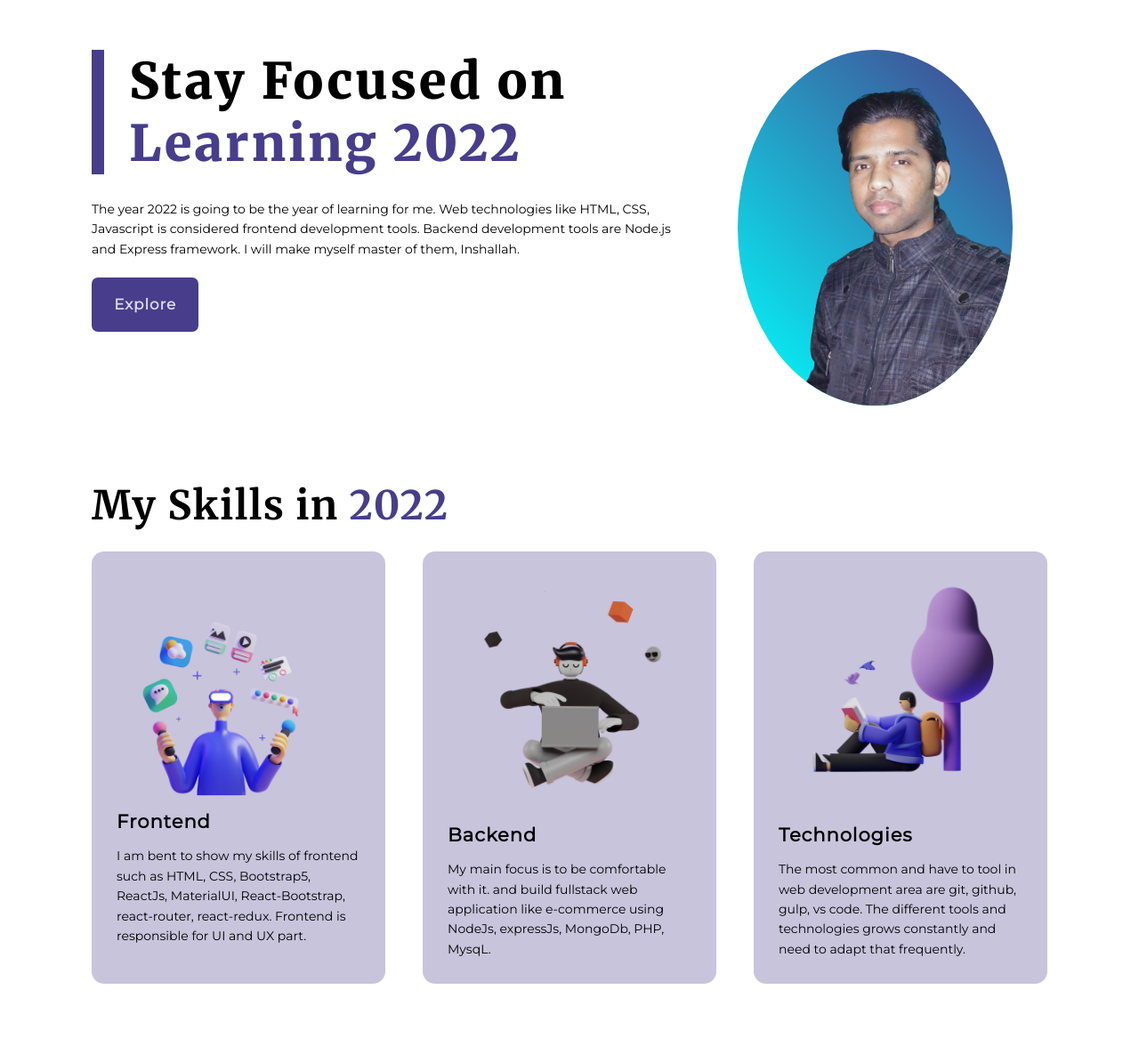
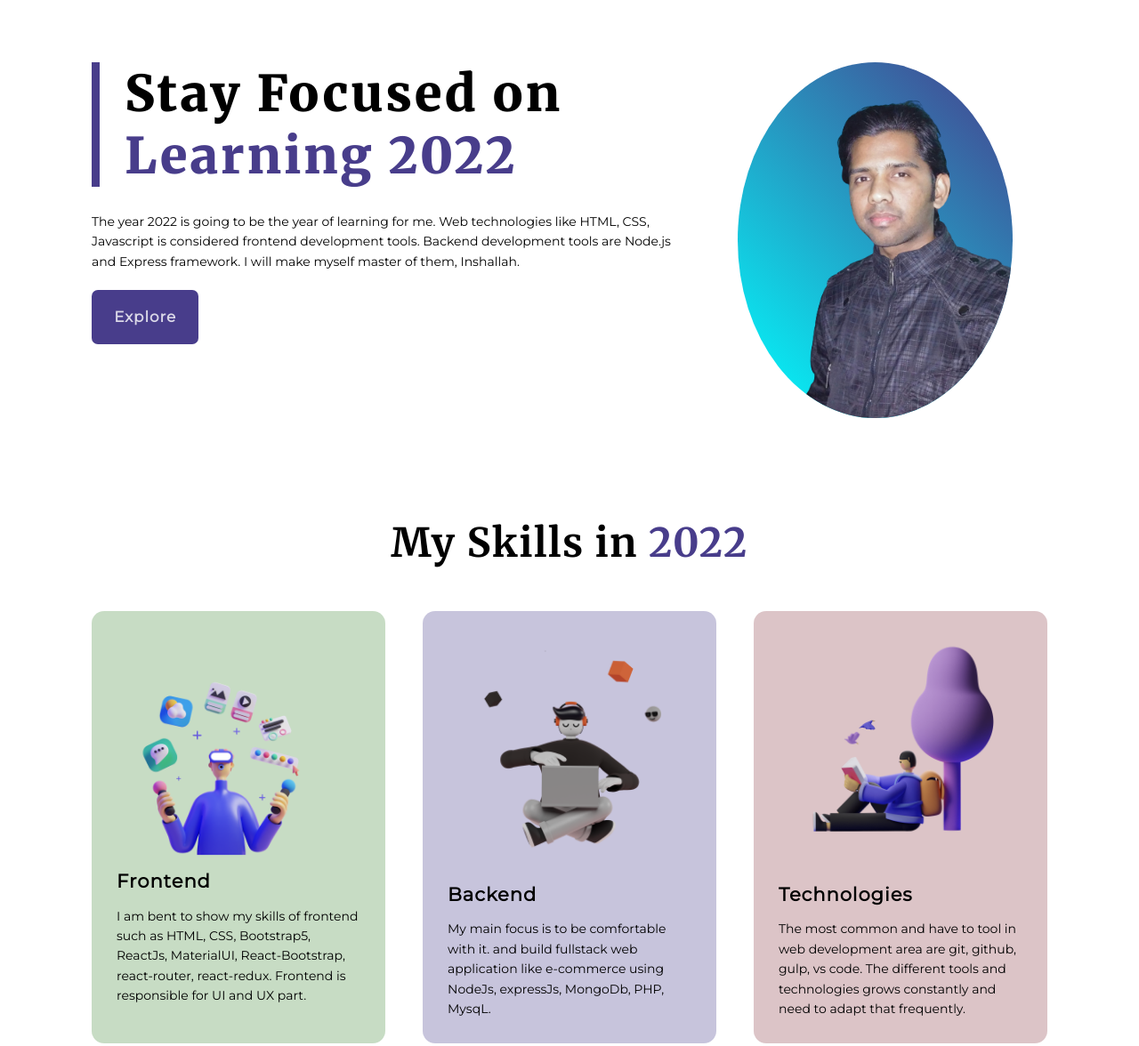
Before and after one commit to hasanTheBest/ph-ml1-basic-portfolio, a plain HTML site: page index.html in a window 1280 px wide. Shown: the top 1176 px of the page at 89% size. Drawn offline with Linux system fonts and the light colour scheme.

Commit message:
final, code to be submitted.

```diff
--- a/style.css
+++ b/style.css
@@ -1,11 +1,11 @@
-/* Reset */
+/* ========== Reset ========== */
 * {
   box-sizing: border-box;
   margin: 0;
   padding: 0;
 }
 
-/* General */
+/* ========== General ========== */
 html {
   font-size: 14px;
 }
@@ -90,7 +90,7 @@ main {
 
 section {
   margin: 2rem 0;
-  padding: 2rem;
+  padding: 3rem 2rem;
 }
 
 .color-darkblue {
@@ -112,7 +112,7 @@ section {
   display: flex;
 }
 .banner-title {
-  border-left: 1rem solid darkslateblue;
+  border-left: 0.7rem solid darkslateblue;
   padding-left: 2rem;
 }
 .banner-content {
@@ -136,6 +136,10 @@ section {
 }
 
 /* ====== 2.Skill Section ======  */
+.section-skill > h2 {
+  margin-bottom: 3.5rem;
+  text-align: center;
+}
 .skill-item-container {
   display: flex;
 }
@@ -150,15 +154,17 @@ section {
 
 .skill-item-container > div:first-child {
   margin-left: 0;
+  background-color: rgba(72, 140, 61, 0.3);
 }
 .skill-item-container > div:last-child {
   margin-right: 0;
+  background-color: rgba(139, 61, 72, 0.3);
 }
 
 /* ====== 3.Services Sections ====== */
 .service-item {
   display: flex;
-  margin-bottom: 3rem;
+  margin-bottom: 4rem;
 }
 
 .service-image {
@@ -225,7 +231,7 @@ input[type="submit"] {
   cursor: pointer;
 }
 
-/* Footer */
+/* ========== Footer ========== */
 footer {
   background-color: rgba(0, 0, 0, 0.8);
   color: rgba(255, 255, 255, 0.8);
```
